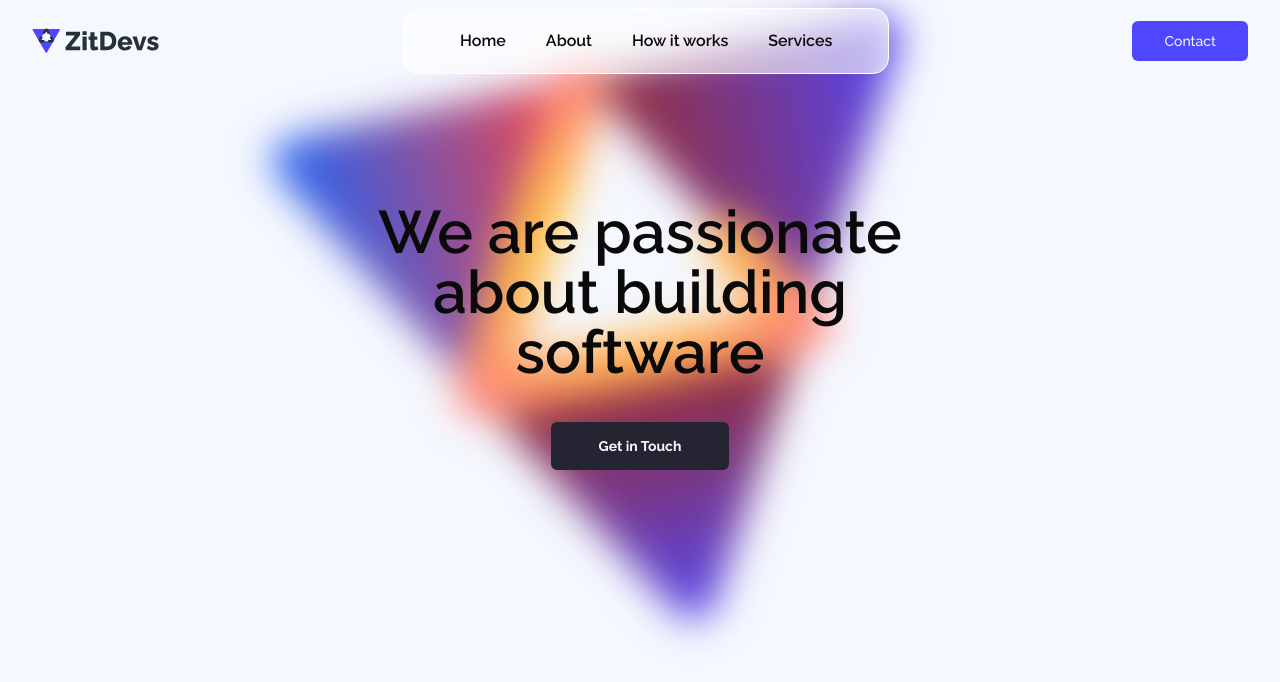
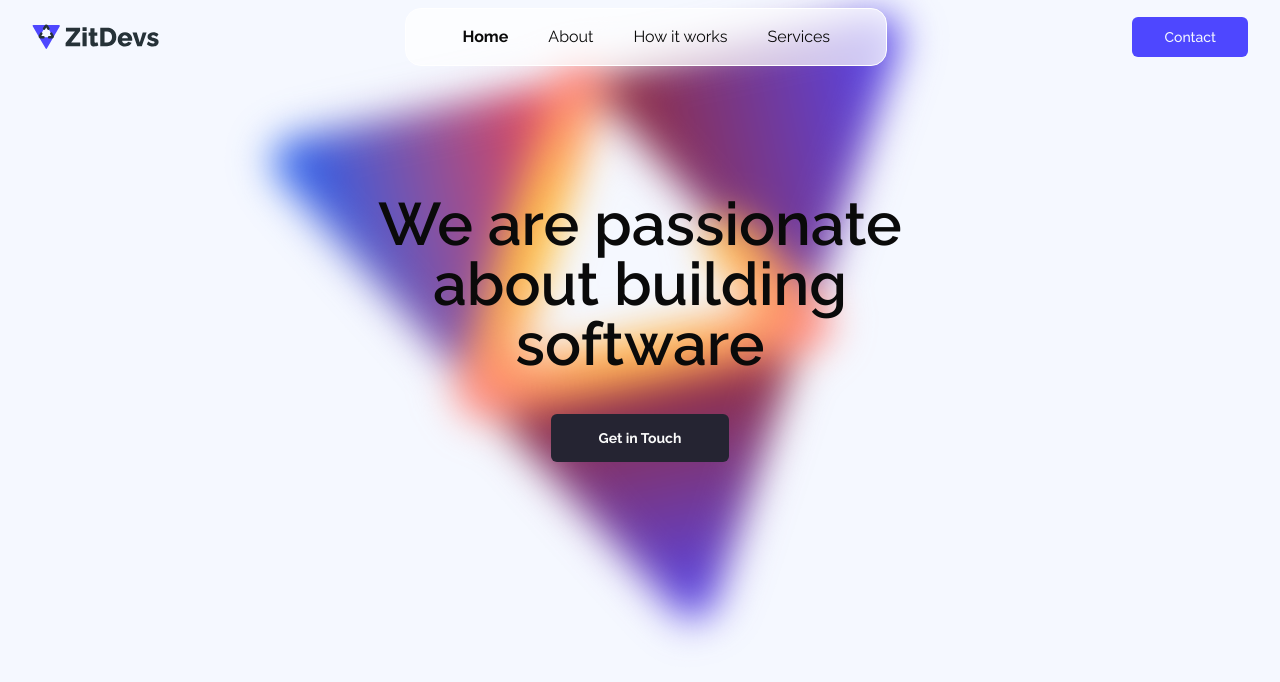
Before and after one commit to zitdevs/website, a Next.js app: page /en in a window 1280 px wide. Shown: the top 682 px of the page. Built offline with nearby package versions, Linux system fonts and the light colour scheme.

Commit message:
feat(nav): enhance navigation with NavLink component
- Created NavLink component to handle active state and locale-based URLs
- Replaced anchor tags with NavLink component in Nav component
- Improved styling and functionality of navigation links

```diff
--- a/src/components/header/Nav.tsx
+++ b/src/components/header/Nav.tsx
@@ -1,4 +1,5 @@
 import { Dictionary } from "@/get-dictionary";
+import NavLink from "./NavLink";
 
 export type NavProps = {
   tNav: Dictionary["default"]["header"]["menu"];
@@ -6,27 +7,19 @@ export type NavProps = {
 
 const Nav: React.FC<NavProps> = ({ tNav }) => {
   return (
-    <nav className="flex gap-10 list-none px-14 py-5 rounded-2xl border border-white bg-white/60">
-      <li>
-        <a href="#" className="font-semibold">
-          {tNav.home}
-        </a>
-      </li>
-      <li>
-        <a href="#" className="font-semibold">
-          {tNav.about}
-        </a>
-      </li>
-      <li>
-        <a href="#" className="font-semibold">
-          {tNav.how_it_works}
-        </a>
-      </li>
-      <li>
-        <a href="#" className="font-semibold">
-          {tNav.services}
-        </a>
-      </li>
+    <nav className="flex gap-10 list-none px-14 py-4 rounded-2xl border border-white bg-white/70">
+      <NavLink href="/" className="font-semibold">
+        {tNav.home}
+      </NavLink>
+      <NavLink href="#" className="font-semibold">
+        {tNav.about}
+      </NavLink>
+      <NavLink href="#" className="font-semibold">
+        {tNav.how_it_works}
+      </NavLink>
+      <NavLink href="#" className="font-semibold">
+        {tNav.services}
+      </NavLink>
     </nav>
   );
 };
--- /dev/null
+++ b/src/components/header/NavLink.tsx
@@ -0,0 +1,38 @@
+"use client";
+
+import { cn } from "@/lib/utils";
+import { useAppStore } from "@/stores/app.store";
+import Link, { LinkProps } from "next/link";
+import { usePathname } from "next/navigation";
+import { useEffect, useMemo, useState } from "react";
+
+export type NavLinkProps = LinkProps & React.HTMLProps<HTMLAnchorElement>;
+
+const NavLink: React.FC<NavLinkProps> = ({ href: _href, ...props }) => {
+  const [isActive, setIsActive] = useState(false);
+  const locale = useAppStore((state) => state.locale);
+  const pathname = usePathname();
+  const href = useMemo(
+    () => (_href === "/" ? `/${locale}` : `/${locale}${_href}`),
+    [_href, locale]
+  );
+
+  useEffect(() => {
+    console.log(pathname, href);
+    setIsActive(pathname === href);
+  }, [pathname, href]);
+
+  return (
+    <li>
+      <Link
+        href={href}
+        {...props}
+        className={cn({
+          "font-bold": isActive,
+        })}
+      />
+    </li>
+  );
+};
+
+export default NavLink;
```
